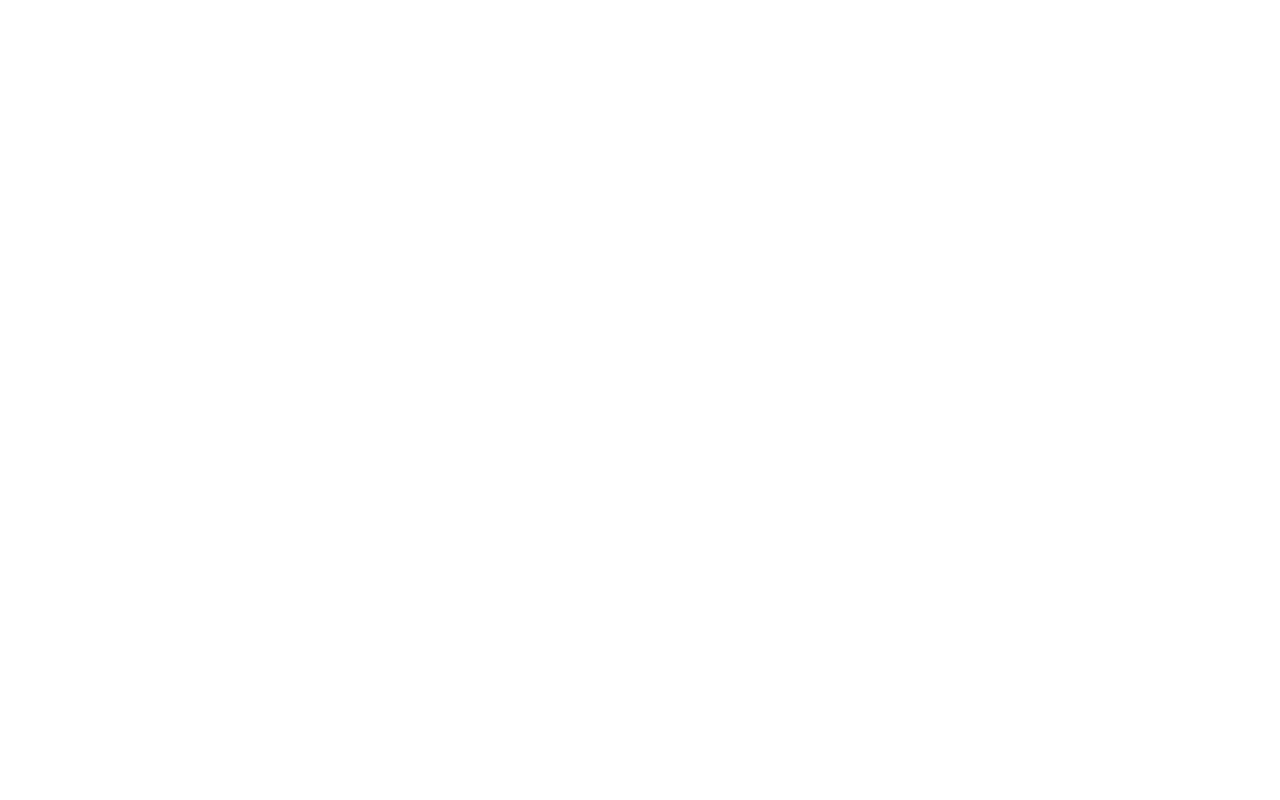
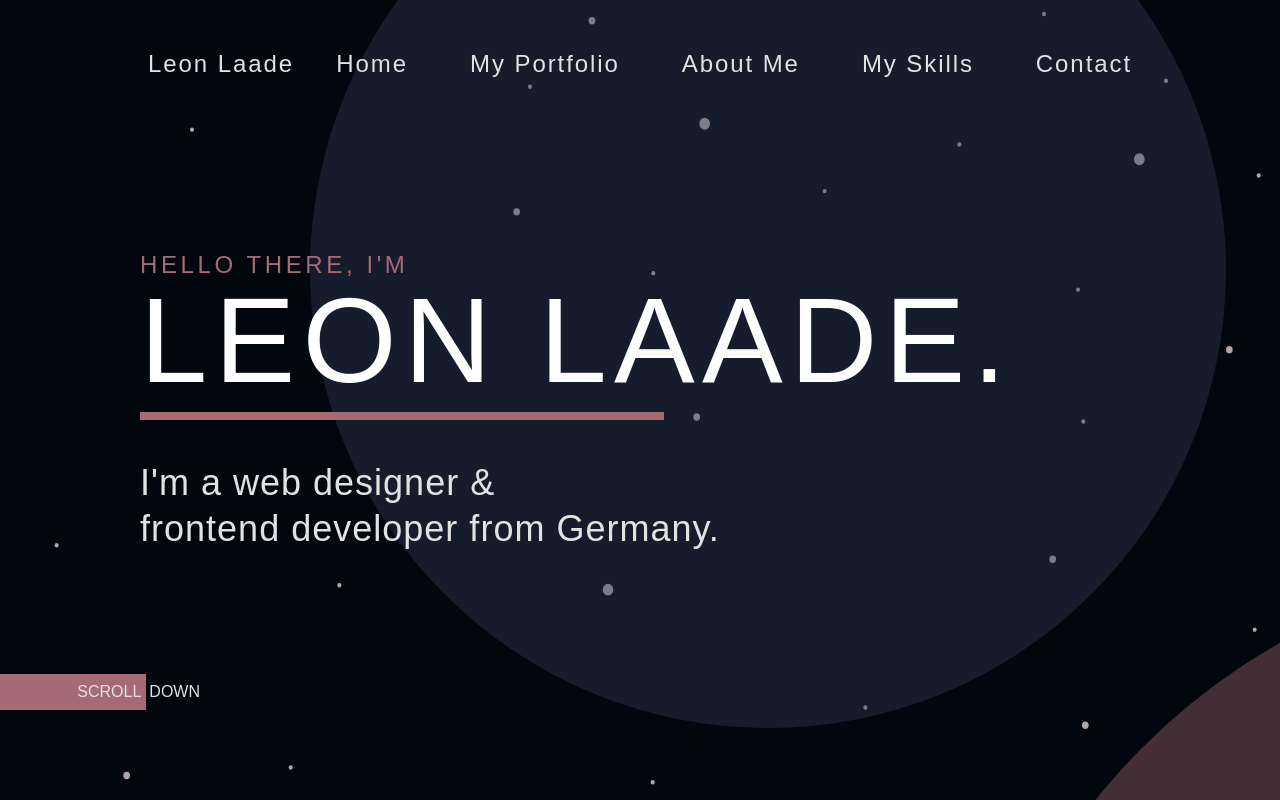
Before and after one commit to IfSince/personal-portfolio, a plain HTML site: page index.html in a window 1280 px wide. Drawn offline with Linux system fonts and the light colour scheme; a web font is replaced by a local one.

Commit message:
add hero section

```diff
--- a/index.html
+++ b/index.html
@@ -5,13 +5,46 @@
   <meta http-equiv="X-UA-Compatible" content="IE=edge" />
   <meta name="viewport" content="width=device-width, initial-scale=1.0" />
 
-  <title>Title</title>
+  <title>Leon Laade - Webdesign & Development</title>
+
   <link rel="icon" type="image/x-icon" href="./assets/favicon.ico">
+  <link rel="stylesheet" href="https://use.typekit.net/hbp1ubp.css">
   <link rel="stylesheet" type="text/css" href="./styles/shared/reset.css">
   <link rel="stylesheet" type="text/css" href="./styles/shared/main.css">
   <script type="text/javascript" src="./scripts/shared/main.js" defer></script>
 </head>
 <body>
+  <img class="stars" id="stars" src="./assets/stars.svg" alt="stars">
+  <svg width="1920" height="1080" xmlns="http://www.w3.org/2000/svg" class="planets" id="planets">
+    <circle cx="768" cy="270" r="458" fill="#363E59"/>
+    <circle cx="1995" cy="-80" r="290" fill="#D89D8F"/>
+    <circle cx="1595" cy="1200" r="640" fill="#A66A74"/>
+  </svg>
+
+  <header>
+    <a href="./index.html" class="text-xs-bold nav-element">Leon Laade</a>
+    <nav>
+      <ul class="text-xs-bold">
+        <li><a class="nav-element" href="#">Home</a></li>
+        <li><a class="nav-element" href="#">My Portfolio</a></li>
+        <li><a class="nav-element" href="#">About Me</a></li>
+        <li><a class="nav-element" href="#">My Skills</a></li>
+        <li><a class="nav-element" href="#">Contact</a></li>
+      </ul>
+    </nav>
+  </header>
+
+  <section class="hero">
+    <h5>Hello there, I'm</h5>
+    <h1>Leon Laade.</h1>
+    <p class="text-lg-light">I'm a web designer & <br> frontend developer from Germany.</p>
+  </section>
+
+  <a class="scroll-down" href="#">
+    <div class="scroll-down__background"></div>
+    <span>Scroll</span><span>Down</span>
+  </a>
+
 
 </body>
 </html>
--- a/scripts/shared/main.js
+++ b/scripts/shared/main.js
@@ -0,0 +1,14 @@
+
+// add event listener for svg elements
+const planetElement = document.getElementById('planets');
+const starElement = document.getElementById('stars');
+
+function updateBackground(element, xValue, yValue, multiplicator) {
+    element.style.setProperty("--x", xValue * multiplicator + "px");
+    element.style.setProperty("--y", yValue * multiplicator + "px");
+}
+
+document.body.addEventListener("mousemove", (e) => {
+    updateBackground(planetElement, e.pageX, e.pageY, -0.02);
+    updateBackground(starElement, e.pageX, e.pageY, 0.005);
+});
--- a/styles/shared/main.css
+++ b/styles/shared/main.css
@@ -1,3 +1,170 @@
 /*===========================================================================================
-        Fonts
+        Globals
 =============================================================================================*/
+* {
+  box-sizing: border-box;
+}
+
+:root {
+  --bg-dark: #02070D;
+  --darkgray: #071226;
+  --darkblue: #363E59;
+  --clr-primary: #A66A74;
+  --orange: #D99D8F;
+  --txt-primary: #FFFFFF;
+  --txt-default: #E2E2E2;
+
+  --content-padding: 8.75rem;
+}
+
+/*===========================================================================================
+        Font Definitions
+=============================================================================================*/
+h1, h2, h3, h4, h5, h6, p, span, li, button, a {
+  font-family: 'futura-pt', sans-serif;
+  color: var(--txt-default);
+}
+
+a {
+  text-decoration: none;
+}
+
+h1, h2 {
+  font-weight: 500;
+  font-size: 7.563rem;
+  letter-spacing: 0.06em;
+  color: var(--txt-primary);
+  text-transform: uppercase;
+  margin-bottom: 2.5rem;
+  position: relative;
+  display: flex;
+  flex-direction: column;
+  gap: 0.625rem;
+}
+
+h1::after, h2::after {
+  content: '';
+  width: 60%;
+  height: 0.5rem;
+  background-color: var(--clr-primary);
+}
+
+h5 {
+  font-weight: 500;
+  font-size: 1.5rem;
+  letter-spacing: 0.15em;
+  line-height: 1.292;
+  text-transform: uppercase;
+  color: var(--clr-primary);
+}
+
+.text-xs-bold {
+  font-weight: 500;
+  font-size: 1.5rem;
+  letter-spacing: 0.08em;
+  line-height: 1.292;
+}
+
+.text-lg-light {
+  font-weight: 300;
+  font-size: 2.25rem;
+  letter-spacing: 0.028em;
+  line-height: 1.278;
+}
+
+/*===========================================================================================
+        Background
+=============================================================================================*/
+body {
+  background-color: var(--bg-dark);
+  width: 100vw;
+  height: 100vh;
+  overflow: hidden;
+  display: flex;
+  flex-direction: column;
+  justify-content: space-between;
+}
+
+body * {
+  z-index: 2;
+}
+
+.planets, .stars {
+  --x: 0;
+  --y: 0;
+  transform: translate(var(--x), var(--y));
+  position: absolute;
+  height: 100%;
+  width: 100%;
+  z-index: 1;
+}
+
+.planets {
+  overflow: visible;
+}
+
+.planets > circle {
+  transition: opacity 400ms ease-in;
+  opacity: 40%;
+  cursor: pointer;
+}
+
+/*===========================================================================================
+        Header
+=============================================================================================*/
+header {
+  margin: 0 var(--content-padding);
+  padding: 2.5rem 0;
+  display: flex;
+  justify-content: space-between;
+  align-items: center;
+}
+
+nav ul {
+  display: flex;
+  flex-direction: row;
+  gap: 2.875rem;
+}
+
+.nav-element {
+  padding: 0.5rem;
+  display: flex;
+}
+
+/*===========================================================================================
+        Hero Section
+=============================================================================================*/
+.hero {
+  padding: 0 0 0 var(--content-padding) ;
+  width: fit-content;
+}
+
+.scroll-down {
+  margin-bottom: 5.625rem;
+  width: 12.5rem;
+  height: 2.25rem;
+  text-transform: uppercase;
+  display: flex;
+  align-items: center;
+  justify-content: flex-end;
+  position: relative;
+  gap: 0.5rem;
+  cursor: pointer;
+}
+
+.scroll-down:hover .scroll-down__background {
+  transform: translateX(1.25rem);
+}
+
+.scroll-down span {
+  position: relative;
+}
+
+.scroll-down__background {
+  position: absolute;
+  width: 150%;
+  height: 100%;
+  background-color: var(--clr-primary);
+  transform: translateX(-3.375rem);
+  transition: 500ms ease-in-out;
+}
```
Also changed, not shown: assets/planets.svg (added), assets/stars.svg (added).
